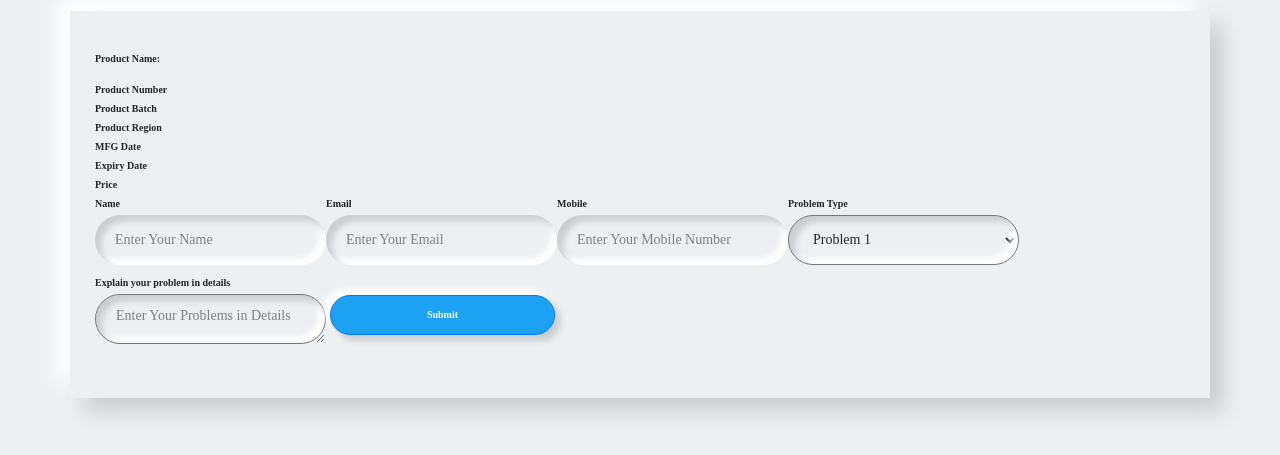
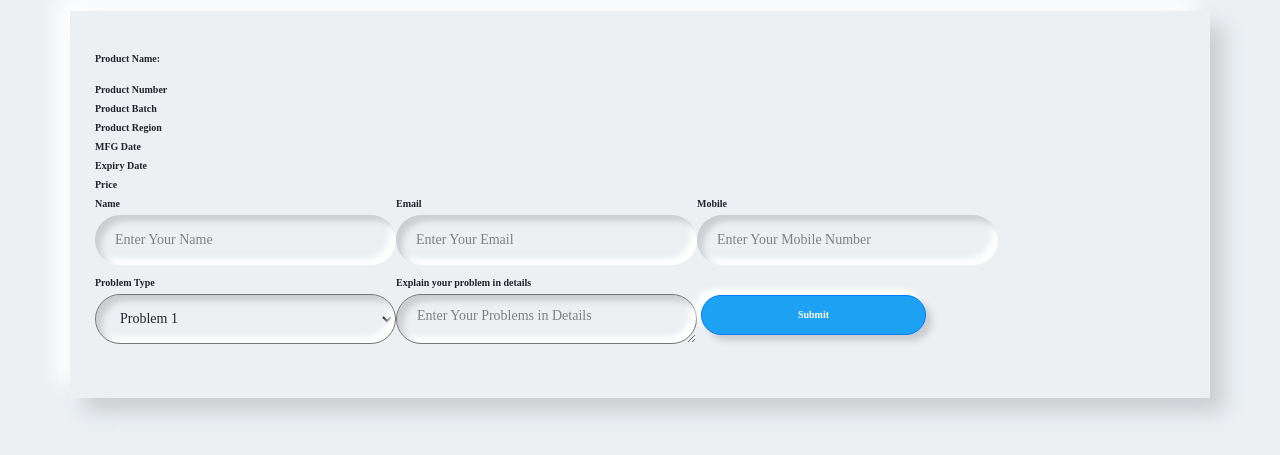
Before and after one commit to rajeevk9/QR, a PHP site: page /newresult.php in a window 1280 px wide. Shown: the part 196-651 px from the top of the page. Run offline with PHP 8.4, Linux system fonts and the light colour scheme.

Commit message:
newresult.php

```diff
--- a/newresult.php
+++ b/newresult.php
@@ -188,21 +188,21 @@ h1 {
 
 					<div class="form-group">
 						<label>Name</label>
-						<input type="text" name="uname" style="width:16.5em;" value="<?php echo @$uname; ?>" required placeholder="Enter Your Name">
+						<input type="text" name="uname" style="width:21.5em;" value="<?php echo @$uname; ?>" required placeholder="Enter Your Name">
 					</div>
 					<div class="form-group">
 						<label>Email</label>
-						<input type="email" name="email" style="width:16.5em;" value="<?php echo @$email; ?>" required placeholder="Enter Your Email">
+						<input type="email" name="email" style="width:21.5em;" value="<?php echo @$email; ?>" required placeholder="Enter Your Email">
 					</div>
 
 					<div class="form-group">
 						<label>Mobile</label>
-						<input type="tel" name="mob" style="width:16.5em;" value="<?php echo @$mob; ?>" required placeholder="Enter Your Mobile Number">
+						<input type="tel" name="mob" style="width:21.5em;" value="<?php echo @$mob; ?>" required placeholder="Enter Your Mobile Number">
 					</div>
 
 					<div class="form-group">
 						<label>Problem Type</label>
-						<select name="prbtype" style="width:16.5em;" value="<?php echo @$prbtype; ?>"  required placeholder="Enter Product Expiry Date">
+						<select name="prbtype" style="width:21.5em;" value="<?php echo @$prbtype; ?>"  required placeholder="Enter Product Expiry Date">
 						  <option value="prb1">Problem 1</option>
 						  <option value="prb2">Problem 2</option>
 						  <option value="prb3">problem 3</option>
@@ -211,7 +211,7 @@ h1 {
 					</div>
 					<div class="form-group">
 						<label>Explain your problem in details</label>
-						<textarea name="prbdetails" style="width:16.5em;" value="<?php echo @$prbdetails; ?>" required placeholder="Enter Your Problems in Details"></textarea>
+						<textarea name="prbdetails" style="width:21.5em;" value="<?php echo @$prbdetails; ?>" required placeholder="Enter Your Problems in Details"></textarea>
 					</div>
 					<div class="form-group">
 						<input type="submit" name="submit" class="btn btn-primary submitBtn" style="width: 22.5em;margin-left: 4px;" />
```
